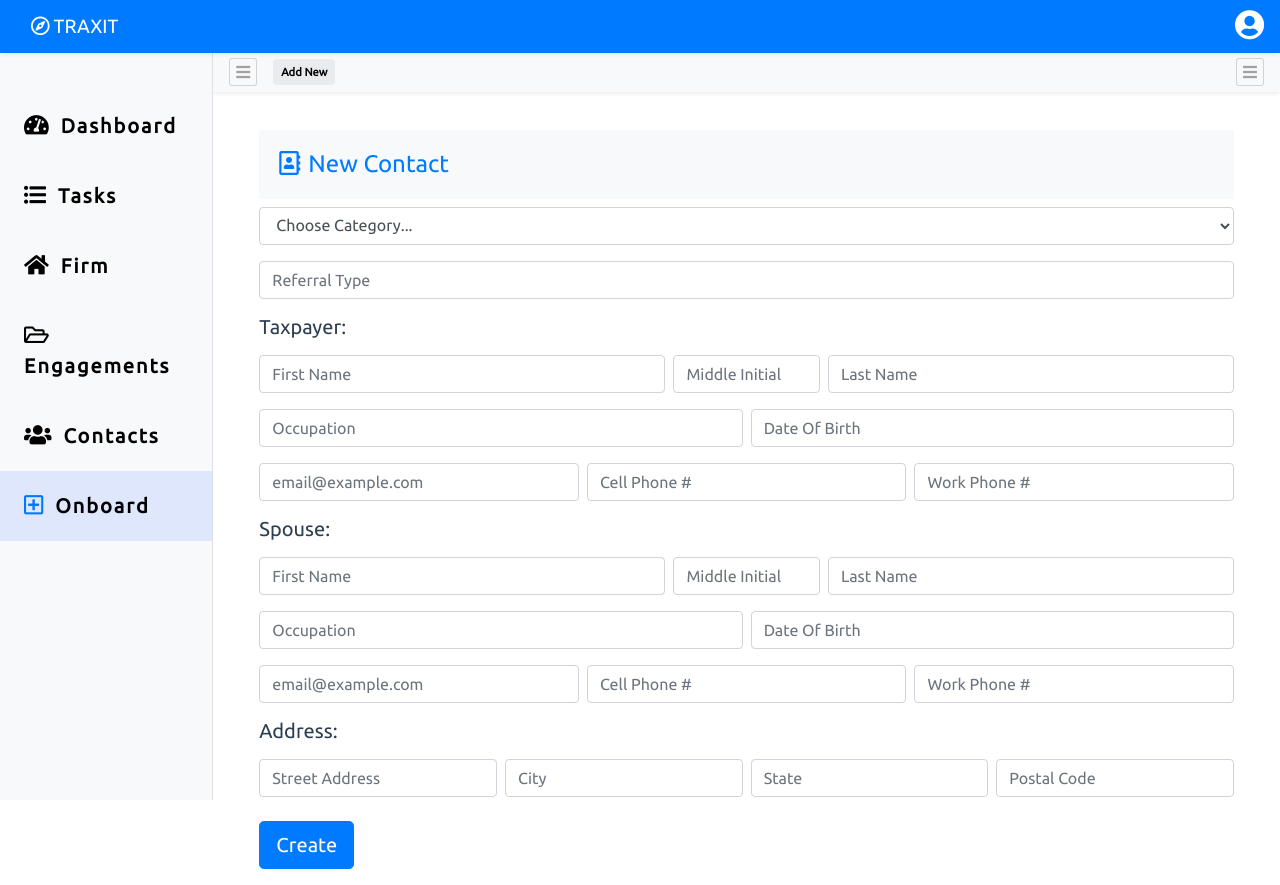
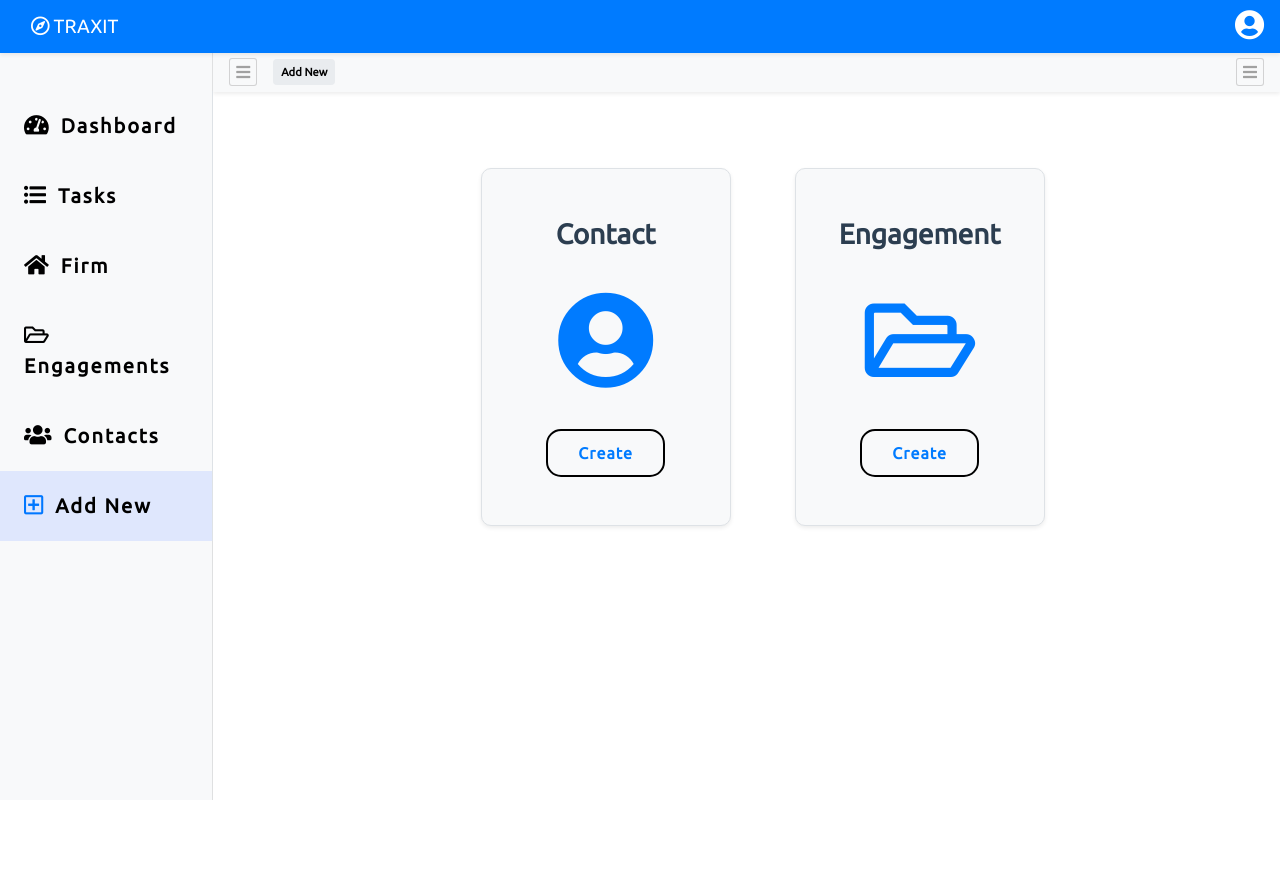
Before and after one commit to boldstar/traxit, a Vue app: page /add in a window 1280 px wide. After the commit the page ends 800 px from the top, so only its background shows below. Built offline with nearby package versions, Linux system fonts and the light colour scheme; sample sign-in values are in the browser's storage.

Commit message:
contact form and engagement form now work as children routes

```diff
--- a/src/components/ContactForm.vue
+++ b/src/components/ContactForm.vue
@@ -1,5 +1,8 @@
 <template>
   <div class="page-wrapper">
+    <div class="justify-content-start d-flex mb-3">
+      <router-link to="/add" class="btn btn-sm btn-outline-secondary"><i class="fas fa-arrow-circle-left mr-2"></i>Back</router-link>
+    </div>
     <div class="card-body bg-light border-primary mb-2">
       <h4 class="text-left text-primary m-0"><i class="far fa-address-book mr-2"></i>New Contact</h4>
     </div>
@@ -62,7 +65,7 @@
 
 <script>
 export default {
-  name: 'contact-form',
+  name: 'contact',
   data () {
     return {
       client: {
--- a/src/components/EngagementForm.vue
+++ b/src/components/EngagementForm.vue
@@ -1,20 +1,106 @@
 <template>
-  <div class="page-wrapper">
+  <div class="container">
+    <div class="justify-content-between d-flex mb-3">
+      <router-link to="/add" class="btn btn-sm btn-outline-secondary"><i class="fas fa-arrow-circle-left mr-2"></i>Back</router-link>
+      <div class="d-flex">
+      <span class="mr-3 font-weight-bold h5">No Contact?</span>
+      <router-link to="/add/contact" class="btn btn-sm btn-outline-primary"><i class="fas fa-plus mr-2"></i>Contact Form</router-link>
+      </div>
+    </div>
+    <div class="card-body bg-light border-primary mb-2">
+      <h4 class="text-left text-primary m-0"><i class="far fa-address-book mr-2"></i>New Engagement</h4>
+    </div>
+    <form @submit.prevent="addNewEngagement" class="d-flex-column justify-content-center">
+      <div class="form-group">
+        <div class="input-group my-3">
+          <div class="input-group-prepend">
+            <label class="input-group-text" for="option">Find Contact</label>
+          </div>
+          <select class="custom-select mb-3" id="client_id" v-model="engagement.client_id">
+            <option v-for="client in allClients" :key="client.id" :value="client.id">
+              {{ client.last_name }}, {{client.first_name}} & {{client.spouse_first_name }}
+            </option>
+          </select>
+        </div>
 
+        <input type="text" class="form-control mb-3" placeholder="Year" v-model="engagement.year">
+        <select class="form-control mb-3" id="type" v-model="engagement.return_type">
+            <option v-for="type in types" :key="type.id" :value="type">{{ type }}</option>
+        </select>
+
+        <input type="text" class="form-control mb-3" placeholder="Assign To" v-model="engagement.assigned_to">
+        <input type="text" class="form-control mb-3" placeholder="Status" v-model="engagement.status">
+      <button type="submit" class="btn btn-lg btn-primary d-flex justify-content-start">Create</button>
+      </div>
+    </form>
   </div>
 </template>
 
 <script>
+import { mapGetters, mapActions } from 'vuex'
+
 export default {
-  name: 'engagement-form',
-  data () {
+  name: 'engagement',
+  data() {
     return {
+      engagement: {
+        client_id: 0,
+        return_type: null,
+        year: '',
+        assigned_to: '',
+        status: '',
+      },
+      types: [
+        'Choose Return Type...',
+        '1040',
+        '1120',
+      ],
     }
+  },
+  computed: {
+    ...mapGetters(
+        [
+          'allClients',
+        ]
+      ),
+  },
+  methods: {
+    ...mapActions(['addEngagement']),
+
+    addNewEngagement() {
+      if(!this.engagement.return_type || !this.engagement.year ) return;
+
+      this.addEngagement({
+        id: this.idForEngagement,
+        client_id: this.engagement.client_id,
+        return_type: this.engagement.return_type,
+        year: this.engagement.year,
+        assigned_to: this.engagement.assigned_to,
+        status: this.engagement.status,
+      })
+      .then(() => {
+        this.engagement = ""
+        this.idForEngagement++
+        this.$router.go(-1);
+      })
+    },
+  },
+  created: function() {
+    this.$store.dispatch('retrieveClients')
+    this.engagement.return_type = this.types[0]
   },
 }
 </script>
 
 <style lang="scss" scoped>
 
+.input-group {
+    font-size: 14px;
+    height: 35px;
+
+    select {
+        height: 35px;
+    }
+}
 
 </style>
--- a/src/components/Sidebar.vue
+++ b/src/components/Sidebar.vue
@@ -20,7 +20,7 @@
                       <router-link class="nav-link border-right text-left pl-4" to="/clients"><span><i class="fas fa-users"></i></span>Contacts</router-link>
                   </li>
                   <li class="nav-item w-100"  v-bind:class="{ 'is-active': isActive }">
-                      <router-link class="nav-link border-right text-left pl-4" to="/add"><span><i class="far fa-plus-square"></i></span>Onboard</router-link>
+                      <router-link class="nav-link border-right text-left pl-4" to="/add"><span><i class="far fa-plus-square"></i></span>Add New</router-link>
                   </li>
                 </ul>
               </div>
--- a/src/views/Add.vue
+++ b/src/views/Add.vue
@@ -1,23 +1,55 @@
 <template>
-  <div class="page-wrapper mt-1">
-    <AddClient />
+  <div class="page-wrapper d-flex justify-content-center mt-5">
+    <div class="d-flex flex-row" v-if="$route.name == 'add'">
+      <div class="card-style card-body bg-light border shadow-sm mx-5 py-5 px-5">
+        <div class="h3 mb-4 font-weight-bold">
+          Contact
+        </div>
+        <i class="text-primary fas fa-user-circle fa-7x mb-4 mt-3"></i>
+        <div class="mt-3">
+          <router-link to="add/contact" class="btn btn-style">Create</router-link>
+        </div>
+      </div>
+      <div class="card-style card-body bg-light border shadow-sm mx-3 py-5">
+        <div class="h3 mb-4 font-weight-bold">
+          Engagement
+        </div>
+        <i class="text-primary far fa-folder-open fa-7x mb-4 mt-3"></i>
+        <div class="mt-3">
+          <router-link to="add/engagement" class="btn btn-style">Create</router-link>
+        </div>
+      </div>
+    </div>
+    <router-view v-if="$route.path == 'add/contact' || 'add/engagement'"></router-view>
   </div>
 </template>
 
 <script>
-// @ is an alias to /src
-import AddClient from '@/components/clients_list_experience/AddClient.vue'
+
 
 export default {
   name: 'add',
-  components: {
-    AddClient
-  }
+
 }
 </script>
 
-<style>
- .container {
-   margin-top: 10px;
- }
+<style lang="scss" scoped>
+
+.card-style {
+  width: 250px;
+  border-radius: 10px;
+}
+
+.btn-style {
+  border: 2px solid black;
+  border-radius: 15px;
+  padding: 10px 30px;
+  font-weight: bold;
+  letter-spacing: 1px;
+
+  &:hover {
+    background: #0077ff86;
+  }
+}
+
 </style>
```
